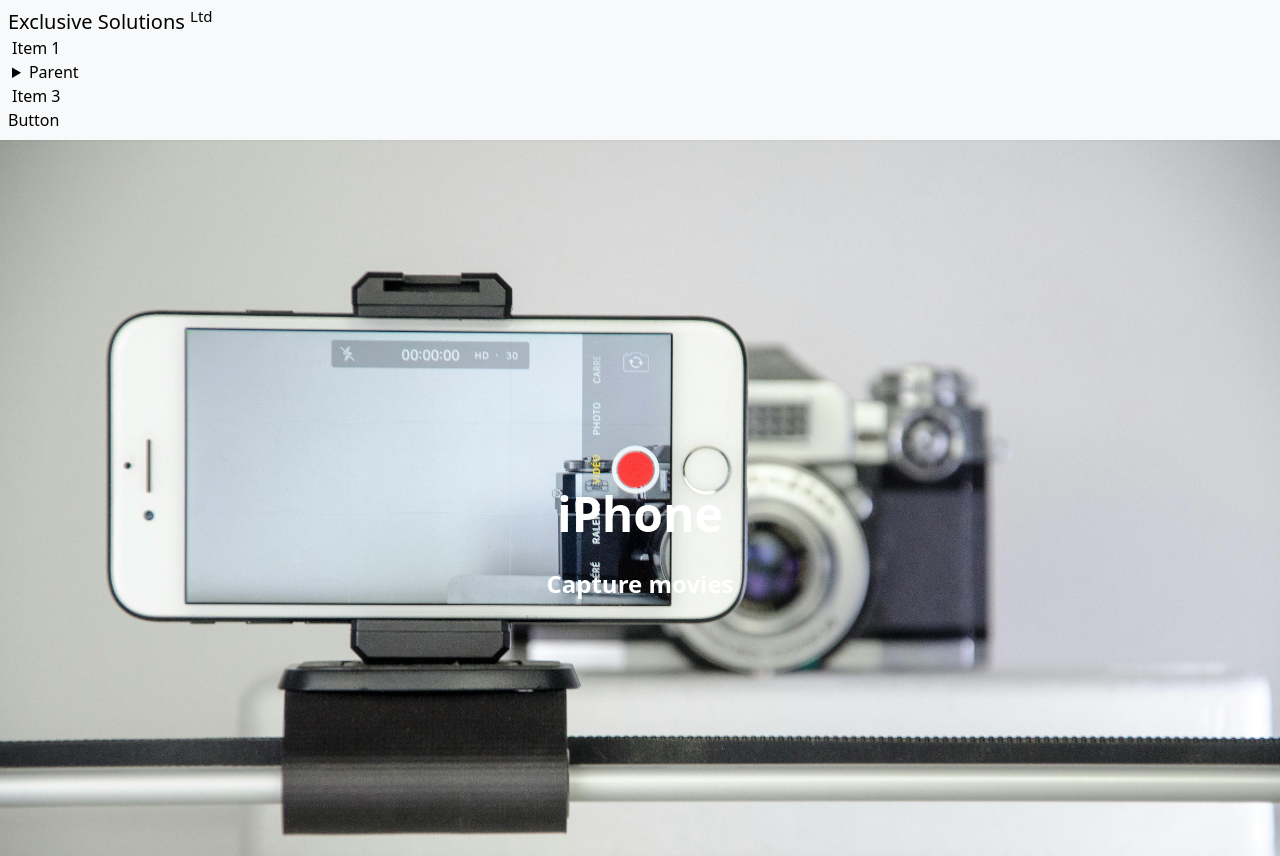
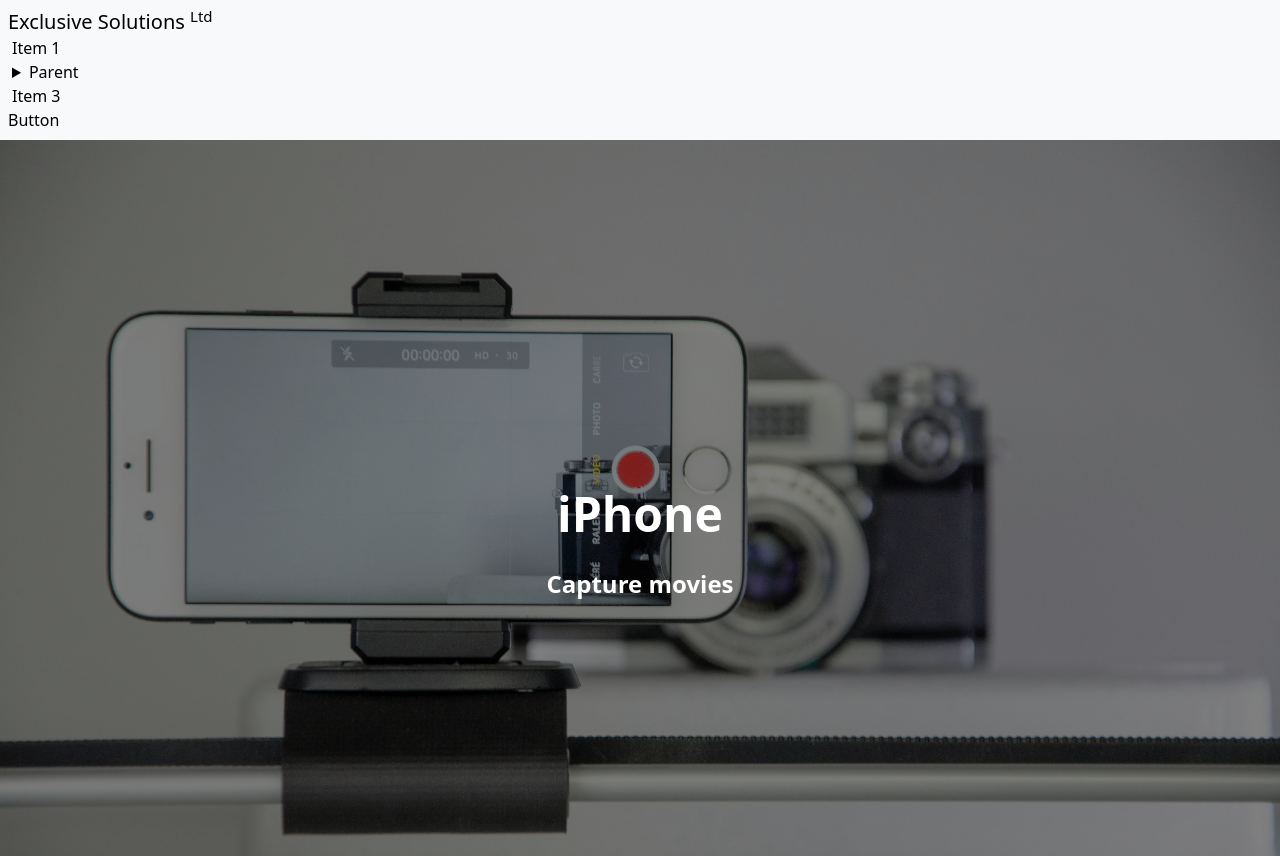
Before and after one commit to matherton/exclusive-solutions, a Vue app: page / in a window 1280 px wide. Shown: the top 856 px of the page. Built offline with nearby package versions, Linux system fonts and the light colour scheme.

Commit message:
added a dark overlay to HeroSlider and ensured text was not effected

```diff
--- a/src/components/HeroSlides.vue
+++ b/src/components/HeroSlides.vue
@@ -30,6 +30,24 @@
 };
 </script>
 <style>
+.slideImage {
+  position: relative;
+}
+
+.slideImage::before {
+  content: "";
+  position: absolute;
+  top: 0;
+  left: 0;
+  width: 100%;
+  height: 100%;
+  background-color: rgba(0, 0, 0, 0.5);
+}
+
+.slideTitle h2, .slideTitle p {
+  color: #fff; /* or any other color you want */
+  z-index: 1; /* bring the text above the overlay */
+}
 #hero-slides .slideImage {
   height: 100vh;
   width: 100%;
@@ -50,9 +68,11 @@
 #hero-slides .slideTitle h2 {
   font-size: 3rem;
   margin-bottom: 1rem;
+  opacity: 1;
 }
 #hero-slides .slideTitle p {
   font-size: 1.5rem;
+  opacity: 1;
 }
 
 .fade-enter-active {
```
